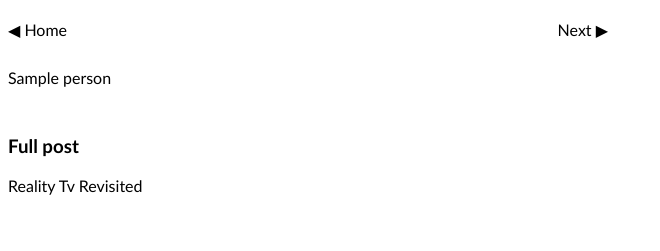
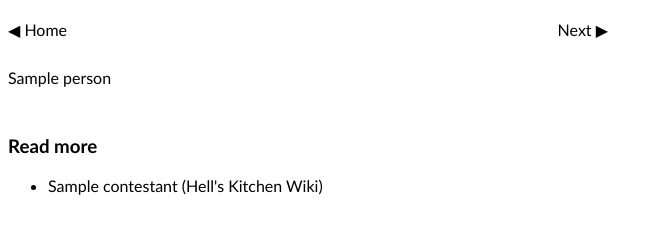
Before and after one commit to gotling/NoSpoil, a Flask app: template templates/episode.html in a window 1280 px wide. Shown: the part 114-365 px from the top of the page, without its empty margins (0-660 px from the left). Run offline with Flask 3, Linux system fonts and the light colour scheme; the template is opened without the code that fills it: most values are stand-ins (such as "Sample title", 1, 10 or a date in 2020); parts of the project's set-up code (start-up, migrations or seed data) failed here and were passed over.

Commit message:
Add link to Wiki

```diff
--- a/app.py
+++ b/app.py
@@ -60,11 +60,14 @@ def show_post(season, episode):
         'season': season,
         'episode': episode,
         'season_url': get_season_url(season),
-        'content': []
+        'content': [],
+        'contestants': []
     }
 
     for person in result:
         context['content'].append(str(person.parent))
+        context['contestants'].append(str(person.parent.find('b').text))
+
 
     return render_template('episode.html', **context)
 
@@ -79,7 +82,8 @@ def show_final(season):
         'season': season,
         'season_url': get_season_url(season),
         'winner': str(winner.parent),
-        'runner_up': str(runner_up.parent)
+        'runner_up': str(runner_up.parent),
+        'contestants': [str(winner.parent.find('b').text), str(runner_up.parent.find('b').text)]
     }
 
     return render_template('final.html', **context)
--- a/templates/episode.html
+++ b/templates/episode.html
@@ -20,6 +20,10 @@
         {% endfor %}
     </div>
 
-    <h3 class="credit">Full post</h3>
-    <a href="{{ season_url|safe }}">Reality Tv Revisited</a>
+    <h3 class="credit">Read more</h3>
+    <ul>
+        {% for contestant in contestants %}
+        <li><a href="https://hellskitchen.fandom.com/wiki/{{ contestant }}">{{ contestant }} (Hell's Kitchen Wiki)</a></li>
+        {% endfor %}
+    </ul>
 {% endblock %}
```
Also changed, not shown: templates/final.html (+8 -2 lines).
